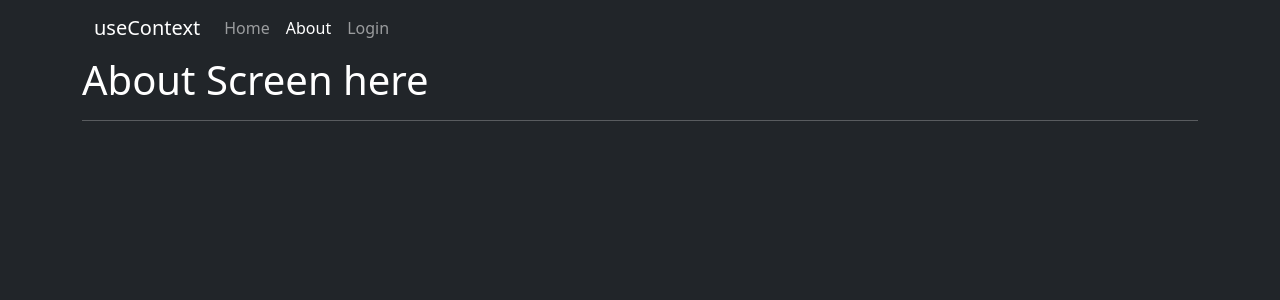
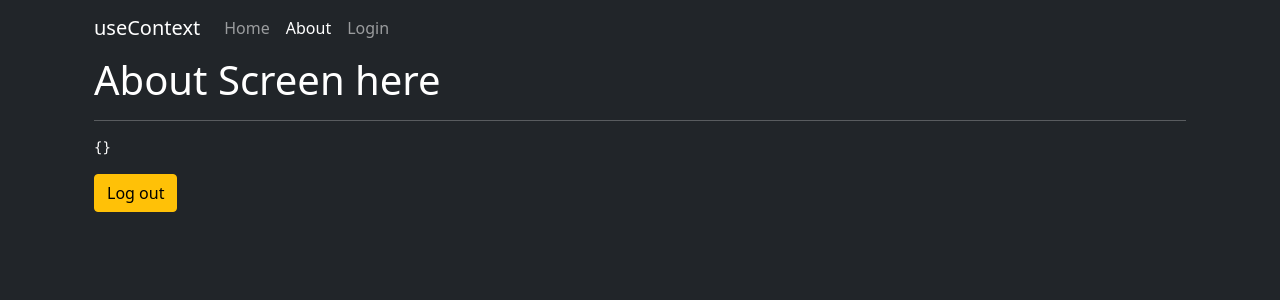
Before and after one commit to is-stu/react_hooks, a React (Create React App) app: page /about in a window 1280 px wide. Shown: the top 300 px of the page. Built offline with nearby package versions, Linux system fonts and the light colour scheme.

Commit message:
Adding Login & logout with useContext

```diff
--- a/src/Components/09-useContext/AboutScreen.js
+++ b/src/Components/09-useContext/AboutScreen.js
@@ -1,10 +1,20 @@
-import React from 'react';
+import React, { useContext } from 'react';
+import { UserContext } from './UseContext';
 
 export const AboutScreen = () => {
+  const { user, setUser } = useContext(UserContext);
+  const handleClick = (e) => {
+    e.preventDefault();
+    setUser({});
+  };
   return (
     <div>
       <h1>About Screen here</h1>
       <hr />
+      <pre>{JSON.stringify(user, null, 3)}</pre>
+      <button className='btn btn-warning' onClick={handleClick}>
+        Log out
+      </button>
     </div>
   );
 };
--- a/src/Components/09-useContext/AppRouter.js
+++ b/src/Components/09-useContext/AppRouter.js
@@ -11,6 +11,7 @@ export const AppRouter = () => {
     <Router>
       <div>
         <NavBar />
+        <div className='container'>
           <Switch>
             <Route exact path='/' component={HomeScreen} />
             <Route exact path='/about' component={AboutScreen} />
@@ -18,6 +19,7 @@ export const AppRouter = () => {
             <Route component={NotFoundScreen} />
           </Switch>
         </div>
+      </div>
     </Router>
   );
 };
--- a/src/Components/09-useContext/HomeScreen.js
+++ b/src/Components/09-useContext/HomeScreen.js
@@ -2,12 +2,13 @@ import React, { useContext } from 'react';
 import { UserContext } from './UseContext';
 
 export const HomeScreen = () => {
-  const userContext = useContext(UserContext);
-  console.log(userContext);
+  const { user } = useContext(UserContext);
+  console.log(user);
   return (
     <div>
       <h1>HomeScreen App here</h1>
       <hr />
+      <pre>{JSON.stringify(user, null, 3)}</pre>
     </div>
   );
 };
--- a/src/Components/09-useContext/LoginScreen.js
+++ b/src/Components/09-useContext/LoginScreen.js
@@ -1,10 +1,23 @@
 import React from 'react';
+import { useContext } from 'react';
+import { UserContext } from './UseContext';
 
 export const LoginScreen = () => {
+  const { setUser } = useContext(UserContext);
+  const handleClick = (e) => {
+    e.preventDefault();
+    setUser({
+      id: 123,
+      name: 'Stewar Marin Bedoya',
+    });
+  };
   return (
     <div>
       <h1>Login Screen here</h1>
       <hr />
+      <button className='btn btn-primary' onClick={handleClick}>
+        Log in
+      </button>
     </div>
   );
 };
--- a/src/Components/09-useContext/MainApp.js
+++ b/src/Components/09-useContext/MainApp.js
@@ -1,15 +1,12 @@
 import React from 'react';
+import { useState } from 'react';
 import { AppRouter } from './AppRouter';
 import { UserContext } from './UseContext';
 
 export const MainApp = () => {
-  const user = {
-    id: 123,
-    name: 'Stewar',
-    email: 'stewar1020@gmail.com',
-  };
+  const [user, setUser] = useState({});
   return (
-    <UserContext.Provider value={user}>
+    <UserContext.Provider value={{ user, setUser }}>
       <AppRouter />
     </UserContext.Provider>
   );
```
Lines whose indentation alone changed are shown as unchanged.
